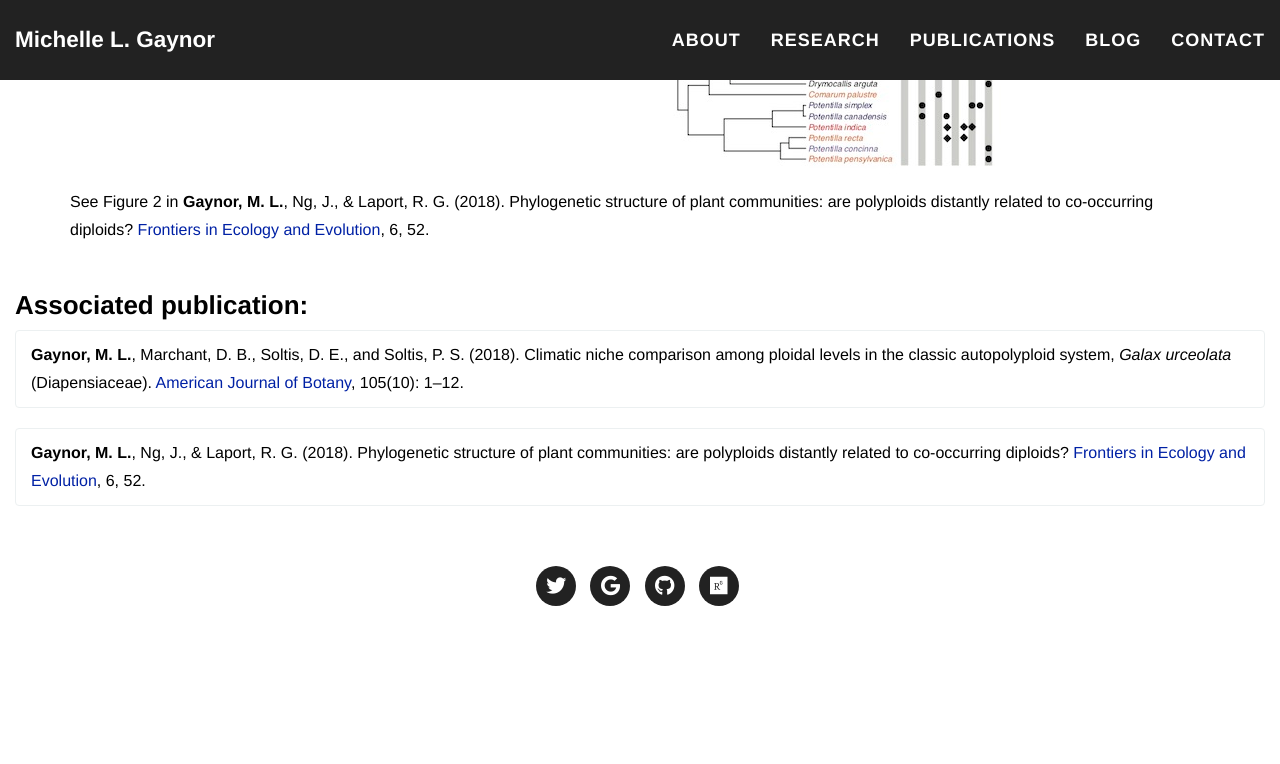
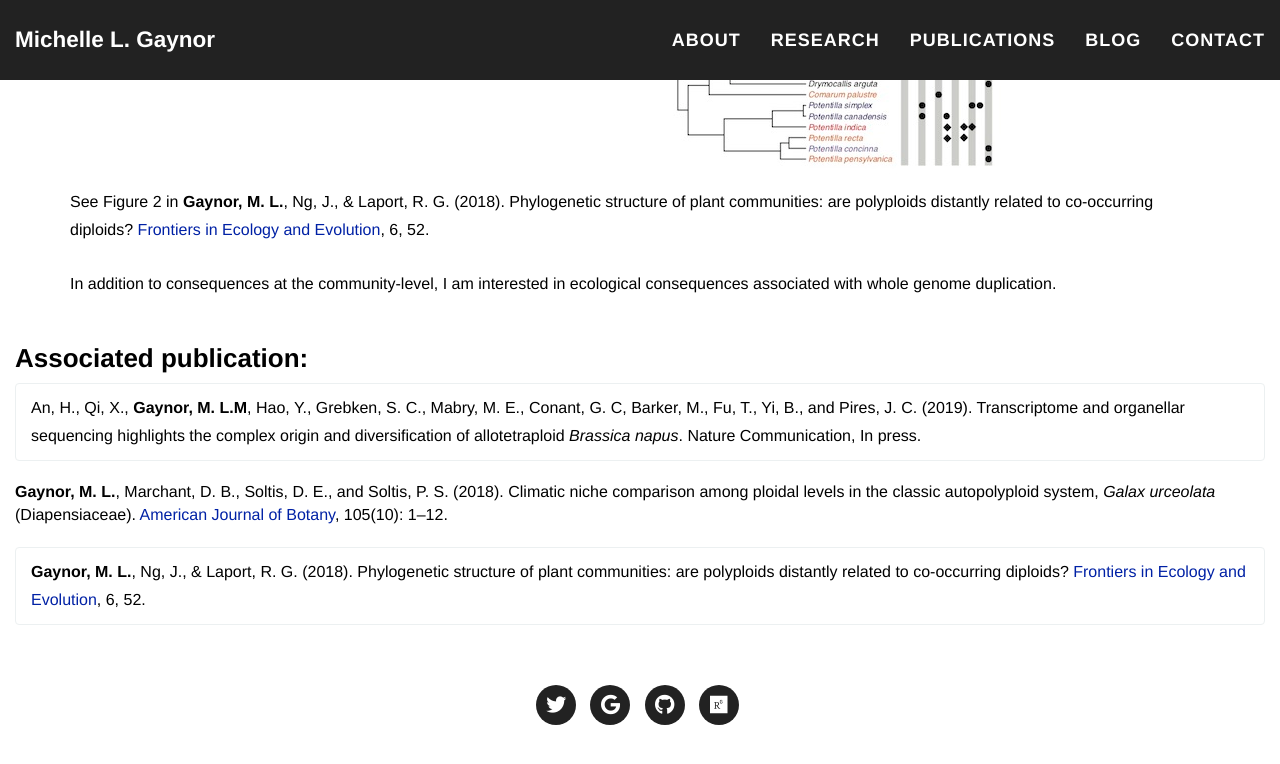
Before and after one commit to mgaynor1/mgaynor1.github.io, a Jekyll site: the page built from research/polyploidy.html, in a window 1280 px wide and 900 px high, scrolled down 919 px. Shown: the top 764 px of the window. Built offline with Jekyll 4.4.1, drawn with Linux system fonts in a browser that asks for light colours; nearby versions of some CDN libraries.

Commit message:
updating papers

```diff
--- a/publications.html
+++ b/publications.html
@@ -15,6 +15,9 @@ permalink: publications.html
 	<div class="container-fluid">
 	<h2 class="section-heading" style="text-transform: none; font-size: 21px;"> Publications: </h2>
 			<div align="left">
+			<div class = "list-group">
+						<p class= "list-group-item" style="font-size: 18px; color: #000000;">3. An, H., Qi, X., <b>Gaynor, M. L.M</b>, Hao, Y., Grebken, S. C., Mabry, M. E., Conant, G. C, Barker, M., Fu, T., Yi, B., and Pires, J. C. (2019). Transcriptome and organellar sequencing highlights the complex origin and diversification of allotetraploid <i>Brassica napus</i>. Nature Communication, In press. </p>
+				</div>
 			<div class="list-group">
 					<p class= "list-group-item" style="font-size: 18px; color: #000000;"> 2. <b>Gaynor, M. L.</b>, Marchant, D. B., Soltis, D. E., and Soltis, P. S. (2018). Climatic niche comparison among ploidal levels in the classic autopolyploid system, <i>Galax urceolata</i> (Diapensiaceae). <a href="https://onlinelibrary.wiley.com/doi/full/10.1002/ajb2.1161"> American Journal of Botany</a>, 105(10): 1–12. </p>
 				</div>
@@ -29,9 +32,6 @@ permalink: publications.html
 				<div class="list-group">
 					<p class= "list-group-item" style="font-size: 18px; color: #000000;"> <b>Gaynor, M. L.</b>, Walters, L., & Hoffman, E. A. Assessing genetic diversity within natural populations of smooth cordgrass to ensure effective restoration efforts. <i>In review for Restoration Ecology</i>.</p>
 				</div>
-				<div class="list-group">
-					<p class= "list-group-item" style="font-size: 18px; color: #000000;"> An, H., Qi, X., <b>Gaynor, M. L.</b>, Hao, Y., Gebken, S. C., Mabry, M. E., Conant, G. C., Barker, M. S., Fu, T., Yi, B., & Pires, J. C. Transcriptome and organellar genome sequencing elucidate the origin and diversification of allotetraploid <i>Brassica napus</i>. <i>In review for Nature Communications</i>.</p>
-			    </div>
 			</div>
 	</div>
 </section>
--- a/research.html
+++ b/research.html
@@ -17,7 +17,8 @@ permalink: research.html
 	<div class="container">
 		<div class="row">
 			<div class="col-lg-12 text-center">
-		    		<h4 style= "color: #000000; text-transform: none;"> My interests are broadly evolutionary botany. Through my undergraduate and graduate research experience, I have focused on population genetics, as well as polyploidy evolution and ecology.</h4>
+		    		<h4 style= "color: #000000; text-transform: none;"> My interests are broadly evolutionary botany. Through my undergraduate and graduate research experience, I have focused on population genetics, as well as polyploidy evolution and ecology.
+		    		 My dissertation will focus on molecular ecology of polyploids - more information soon! </h4>
 		    </div>
 		</div>
 	</div>
--- a/research/polyploidy.html
+++ b/research/polyploidy.html
@@ -27,13 +27,19 @@ permalink: /research/polyploidy.html
 		    	    <img  src="phy.jpg" class="img-responsive center-block" alt="Responsive image">
 		    	    <p style= "font-size: 16px;color: #000000; text-transform: none;"> See Figure 2 in <b>Gaynor, M. L.</b>, Ng, J., & Laport, R. G. (2018). Phylogenetic structure of plant communities: are polyploids distantly related to co-occurring diploids? <a href="https://www.frontiersin.org/articles/10.3389/fevo.2018.00052/full"> Frontiers in Ecology and Evolution</a>, 6, 52. </p>
 		    </div>
+		    <div class = "col-lg-12">
+		    <p style= "font-size: 16px;color: #000000; text-transform: none; padding-top: 15px;"> In addition to consequences at the community-level, I am interested in ecological consequences associated with whole genome duplication. </p>
+		    </div>
 		</div>
 	</div>
 
 	<div class="container-fluid" style="padding: 15px;">
 	<h3 class="section-heading" style="text-transform: none; color: #000000;"> Associated publication:</h3>
 			<div align="left">
-				<div class="list-group">
+				<div class = "list-group">
+						<p class= "list-group-item" style="font-size: 16px; color: #000000;">An, H., Qi, X., <b>Gaynor, M. L.M</b>, Hao, Y., Grebken, S. C., Mabry, M. E., Conant, G. C, Barker, M., Fu, T., Yi, B., and Pires, J. C. (2019). Transcriptome and organellar sequencing highlights the complex origin and diversification of allotetraploid <i>Brassica napus</i>. Nature Communication, In press. </p>
+				</div>
+				<div class="list-group"
 					<p class= "list-group-item" style="font-size: 16px; color: #000000;"><b>Gaynor, M. L.</b>, Marchant, D. B., Soltis, D. E., and Soltis, P. S. (2018). Climatic niche comparison among ploidal levels in the classic autopolyploid system, <i>Galax urceolata</i> (Diapensiaceae).<a href="https://onlinelibrary.wiley.com/doi/full/10.1002/ajb2.1161"> American Journal of Botany</a>, 105(10): 1–12. </p>
 				</div>
 				<div class="list-group">
--- a/research/populationgenetics.html
+++ b/research/populationgenetics.html
@@ -34,8 +34,8 @@ permalink: /research/populationgenetics.html
 				<div class="list-group">
 					<p class= "list-group-item" style="font-size: 16px; color: #000000;"> <b>Gaynor, M. L.</b>, Walters, L., & Hoffman, E. A. Assessing genetic diversity within natural populations of smooth cordgrass to ensure effective restoration efforts. <i>In review for Restoration Ecology</i>.</p>
 				</div>
-				<div class="list-group">
-					<p class= "list-group-item" style="font-size: 16px; color: #000000;"> An, H., Qi, X., <b>Gaynor, M. L.</b>, Hao, Y., Gebken, S. C., Mabry, M. E., Conant, G. C., Barker, M. S., Fu, T., Yi, B., & Pires, J. C. Transcriptome and organellar genome sequencing elucidate the origin and diversification of allotetraploid <i>Brassica napus</i>. <i>In review for Nature Communications</i>.</p>
-			    </div>
+				<div class = "list-group">
+						<p class= "list-group-item" style="font-size: 16px; color: #000000;">An, H., Qi, X., <b>Gaynor, M. L.M</b>, Hao, Y., Grebken, S. C., Mabry, M. E., Conant, G. C, Barker, M., Fu, T., Yi, B., and Pires, J. C. (2019). Transcriptome and organellar sequencing highlights the complex origin and diversification of allotetraploid <i>Brassica napus</i>. Nature Communication, In press. </p>
+				</div>
 			</div>
 	</div>
```
